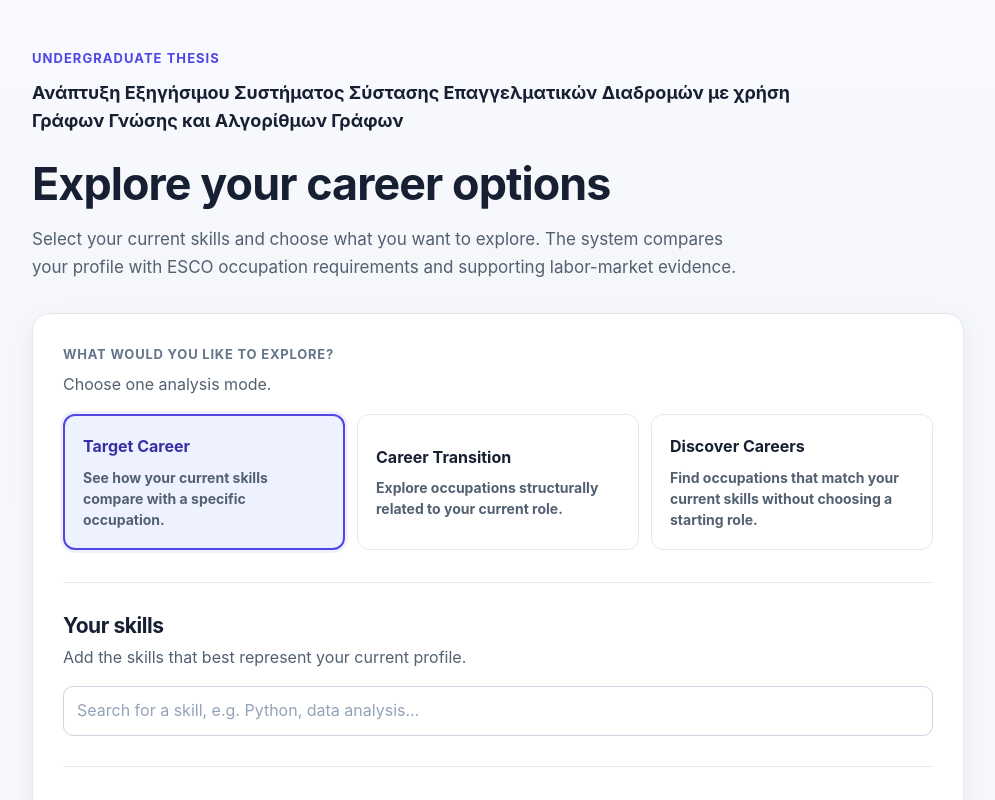
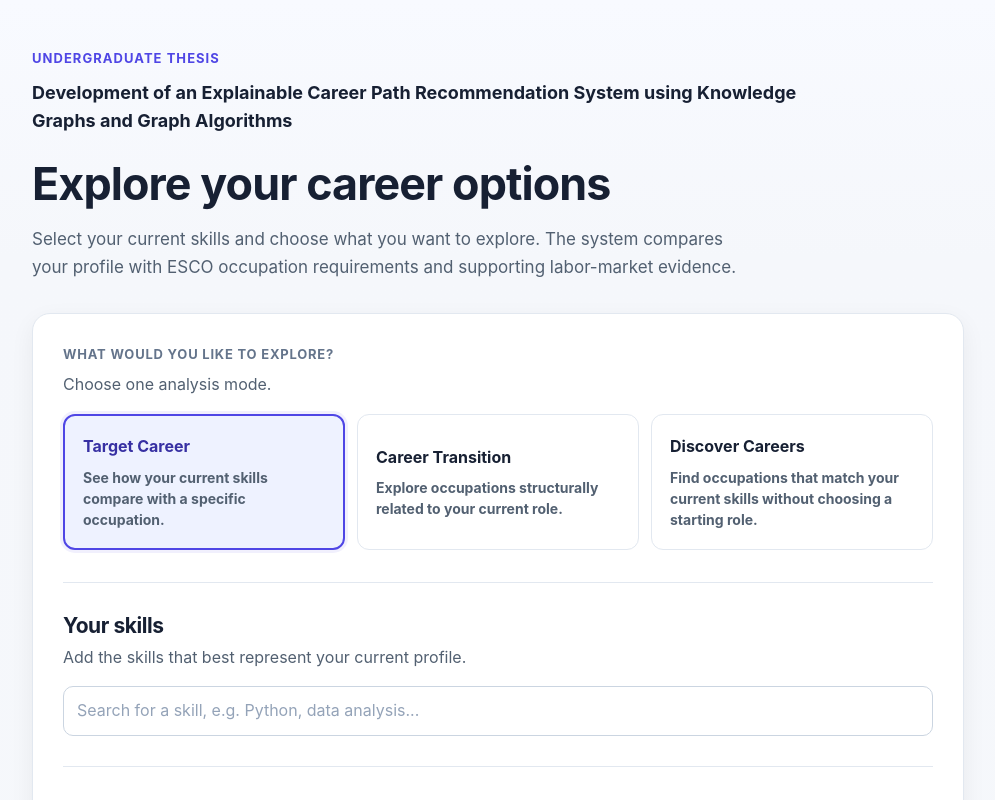
Before and after one commit to ouraniaa/explainable-career-path-recommendation-system, a React (Vite) app in the folder frontend/: page / in a window 1280 px wide. Shown: the top 800 px of the page, without its empty margins (142-1137 px from the left). Built offline with nearby package versions, Linux system fonts and the light colour scheme.

Commit message:
change to english title

```diff
--- a/frontend/src/App.tsx
+++ b/frontend/src/App.tsx
@@ -348,8 +348,7 @@ function App() {
             marginBottom: "22px"
           }}
         >
-          Ανάπτυξη Εξηγήσιμου Συστήματος Σύστασης Επαγγελματικών
-          Διαδρομών με χρήση Γράφων Γνώσης και Αλγορίθμων Γράφων
+          Development of an Explainable Career Path Recommendation System using Knowledge Graphs and Graph Algorithms
         </div>
 
         <h1 style={{ marginBottom: "12px" }}>
```
